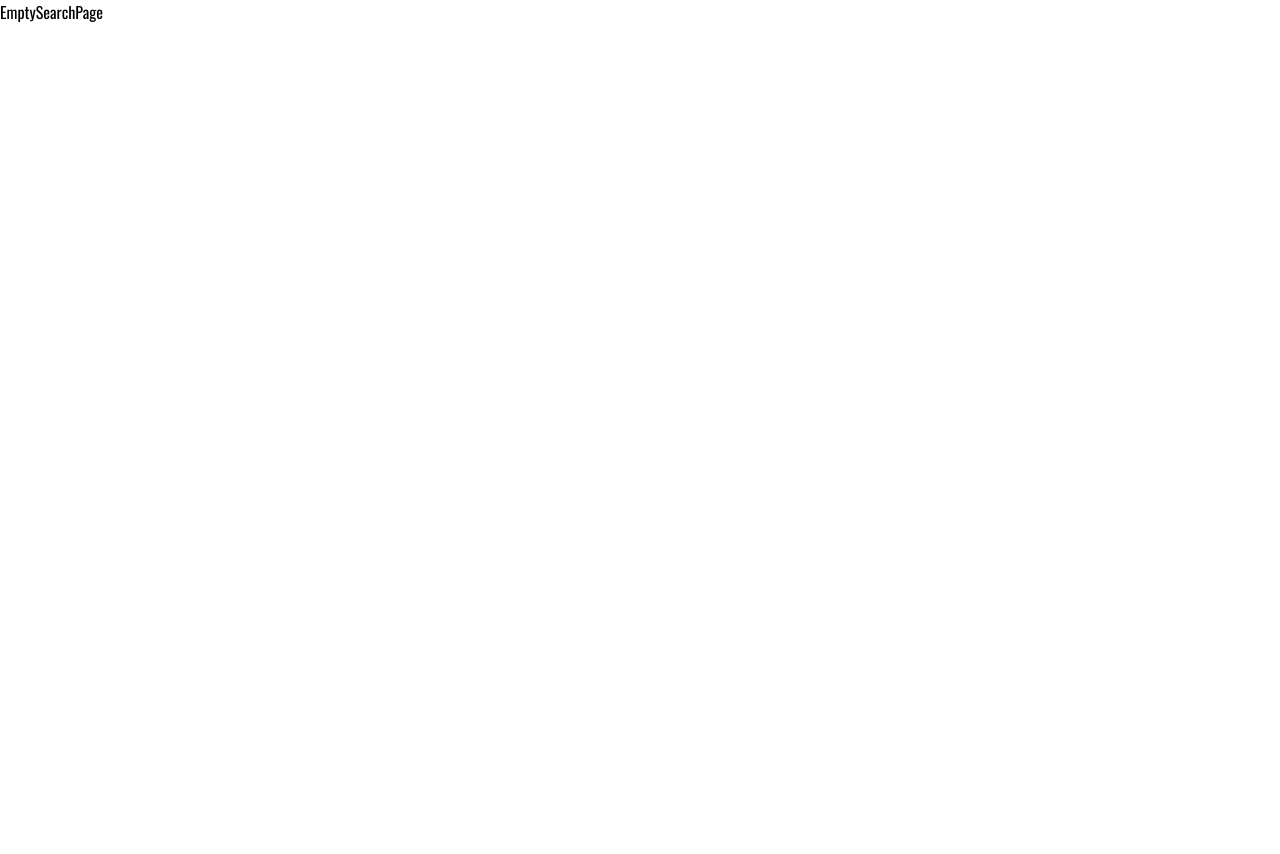
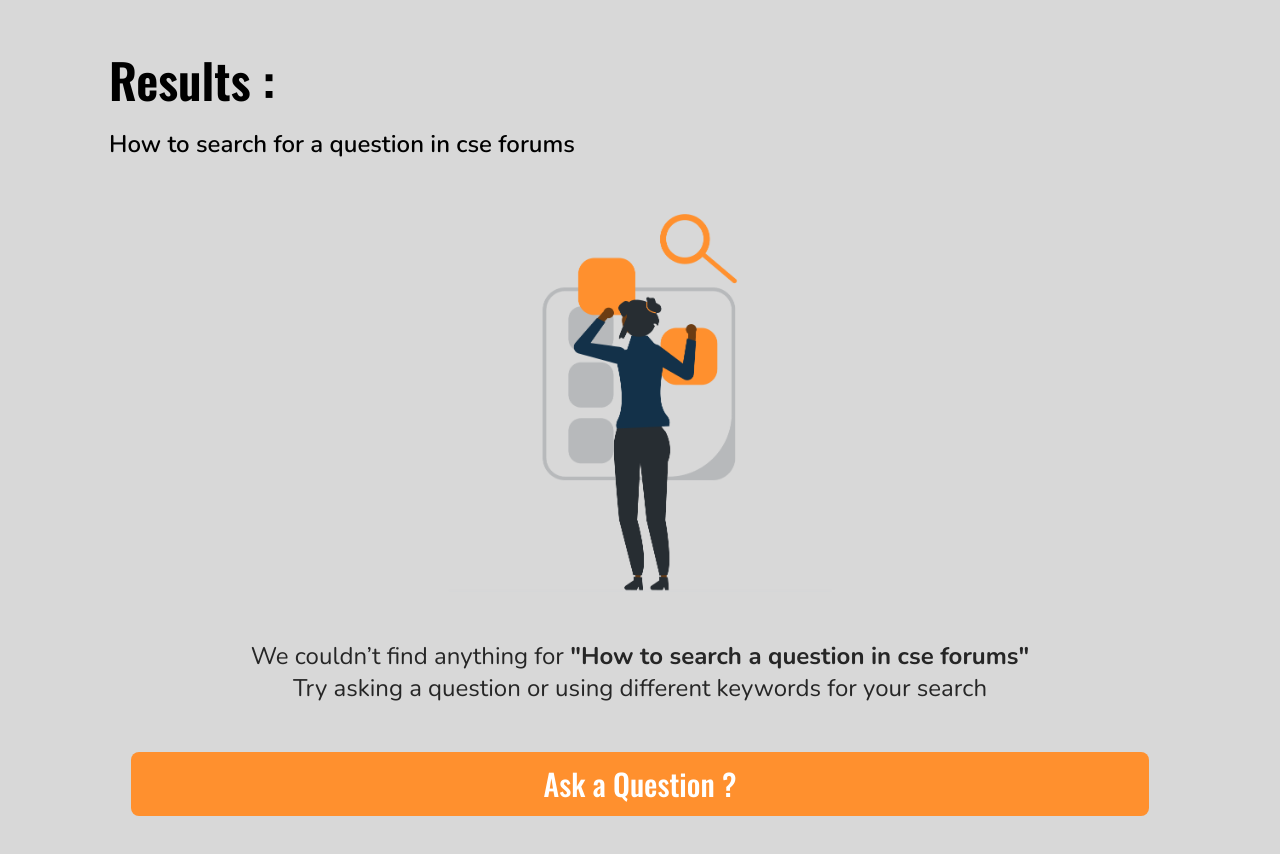
Before and after one commit to ScientificClubofESI/cse-forums-frontend, a Next.js app: page /searchquestion/emptysearchresult in a window 1280 px wide. Shown: the top 854 px of the page. Before the commit the page ends 800 px from the top, so only its background shows below. Built offline with nearby package versions, Linux system fonts and the light colour scheme.

Commit message:
almost done

```diff
--- a/src/app/searchquestion/emptysearchresult/page.jsx
+++ b/src/app/searchquestion/emptysearchresult/page.jsx
@@ -1,6 +1,46 @@
+import Image from "next/image";
 export const EmptySearchPage = () => {
   return (
-    <div>EmptySearchPage</div>
-  )
-}
-export default EmptySearchPage
+    <div className=" flex justify-center items-center pt-12 lg:pt-14 font-serif bg-neutral-100 min-h-screen">
+      <div className="flex flex-col  w-96 gap-9  sm:w-[680px] lg:w-[1110px] lg:gap-12  mb-20 ">
+        <div className="flex gap-2 flex-col px-6 sm:gap-4 lg:gap-6">
+          <div className="text-2xl font-sans sm:text-4xl font-semibold lg:text-5xl ">
+            Results :
+          </div>
+          <div className="font-serif font-semibold text-base sm:text-lg lg:text-2xl">
+            How to search for a question in cse forums
+          </div>
+        </div>
+        <div className="flex justify-center items-center w-96 sm:w-[680px] lg:w-[1110px]">
+          <div className="w-56 h-56 sm:w-76 sm:w-80 sm:h-80 lg:w-96 lg:h-96 relative">
+            <Image
+              src="/emptysearchresult/ilus.png"
+              alt="search"
+              fill
+              className="object-cover"
+              sizes="(max-width: 640px) 225px,320px, 400px"
+              unoptimized
+            />
+          </div>
+        </div>
+        <div className=" flex  justify-center items-center flex-col text-center gap-3 text-base w-[390px] sm:w-[680px] sm:text-lg text-neutral-900 lg:text-2xl lg:inline  lg:w-[1110px]">
+          <span className="lg:mx-auto leading-6 font-normal">
+            We couldn’t find anything for{" "}
+          </span>
+          <span className="font-bold font-serif ">
+            "How to search a question in cse forums"
+          </span>
+          <div className="lg:mx-auto  sm:w-8/12 w-5/6 leading-6, font-normal ">
+            Try asking a question or using different keywords for your search
+          </div>
+        </div>
+        <div className="flex justify-center items-center w-[384px] sm:w-[680px] lg:w-[1110px]">
+          <button className="flex justify-center items-center text-[28px] leading-[40px]  w-[340px] sm:w-[420px]  lg:w-11/12  h-10 bg-secondary-500 rounded-lg text-white font-medium text-base lg:text-2lx lg:h-16 lg:text-3xl font-sans">
+            Ask a Question ?
+          </button>
+        </div>
+      </div>
+    </div>
+  );
+};
+export default EmptySearchPage;
```
Also changed, not shown: public/emptysearchresult/ilus.png (added).
